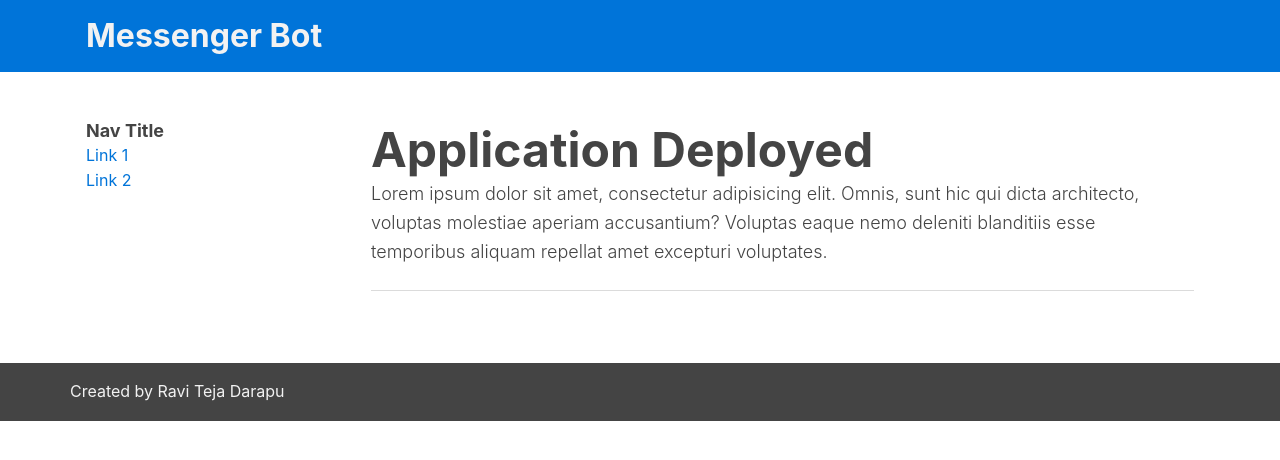
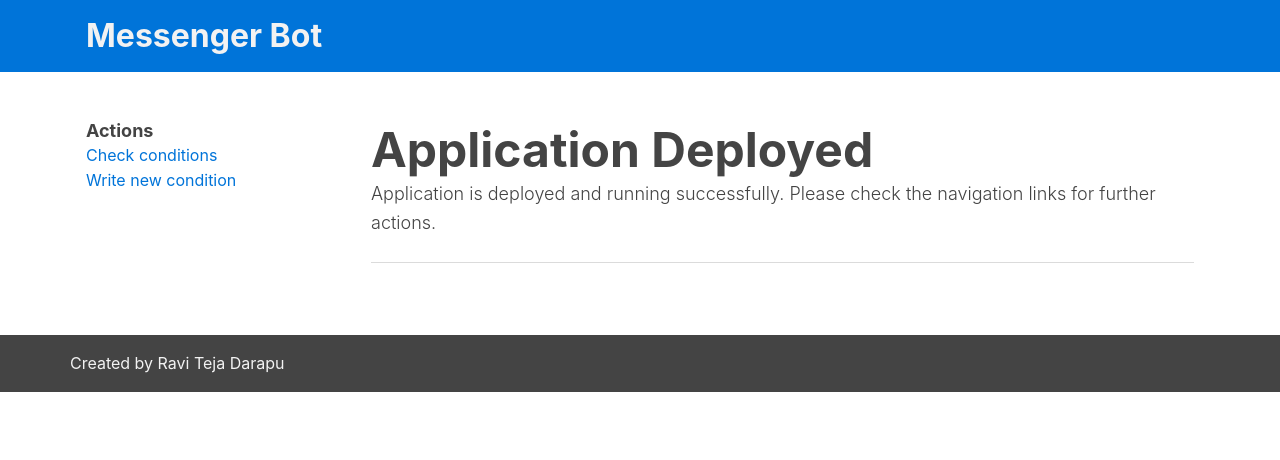
Before and after one commit to iamraviteja/samplechatbot, a website: page app/index.html in a window 1280 px wide. Drawn offline with Linux system fonts and the light colour scheme.

Commit message:
textual changes to index html

```diff
--- a/app/index.html
+++ b/app/index.html
@@ -4,7 +4,7 @@
         <title>Messenger Bot Application</title>
         <meta name="viewport" content="width=device-width, initial-scale=1">
         <link rel="stylesheet" href="./css/tent.min.css">
-        <link rel="stylesheet" href="./css/styles.css">
+        <link rel="stylesheet" href="./css/style.css">
     </head>
     <body>
         <header class="masthead bg-color-primary inverse padding-y padding-xxs">
@@ -23,20 +23,20 @@
                         <div class="title-set">
                             <h1 class="title">Application Deployed</h1>
                             <p class="lead">
-                                Lorem ipsum dolor sit amet, consectetur adipisicing elit. Omnis, sunt hic qui dicta architecto, voluptas molestiae aperiam accusantium? Voluptas eaque nemo deleniti blanditiis esse temporibus aliquam repellat amet excepturi voluptates.
+                                Application is deployed and running successfully. Please check the navigation links for further actions.
                             </p>
                             <hr>
                         </div>
                     </div>
                     <nav class="sidebar grid__column grid__column--12 grid__column--3--md flex-last flex-first--md">
                         <div class="title-set">
-                            <h5 class="title">Nav Title</h5>
+                            <h5 class="title">Actions</h5>
                             <ul class="list list--unstyled list--nulled">
                                 <li class="list__item">
-                                    <a href="#">Link 1</a>
+                                    <a href="#">Check conditions</a>
                                 </li>
                                 <li class="list__item">
-                                    <a href="#">Link 2</a>
+                                    <a href="#">Write new condition</a>
                                 </li>
                             </ul>
                         </div>
```
